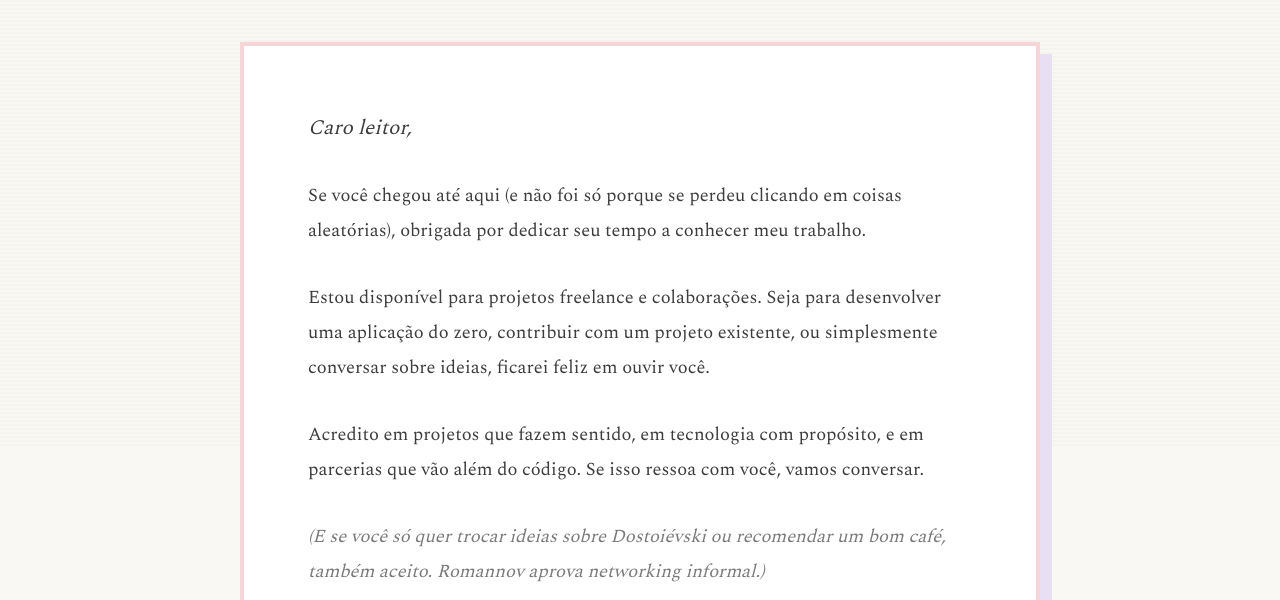
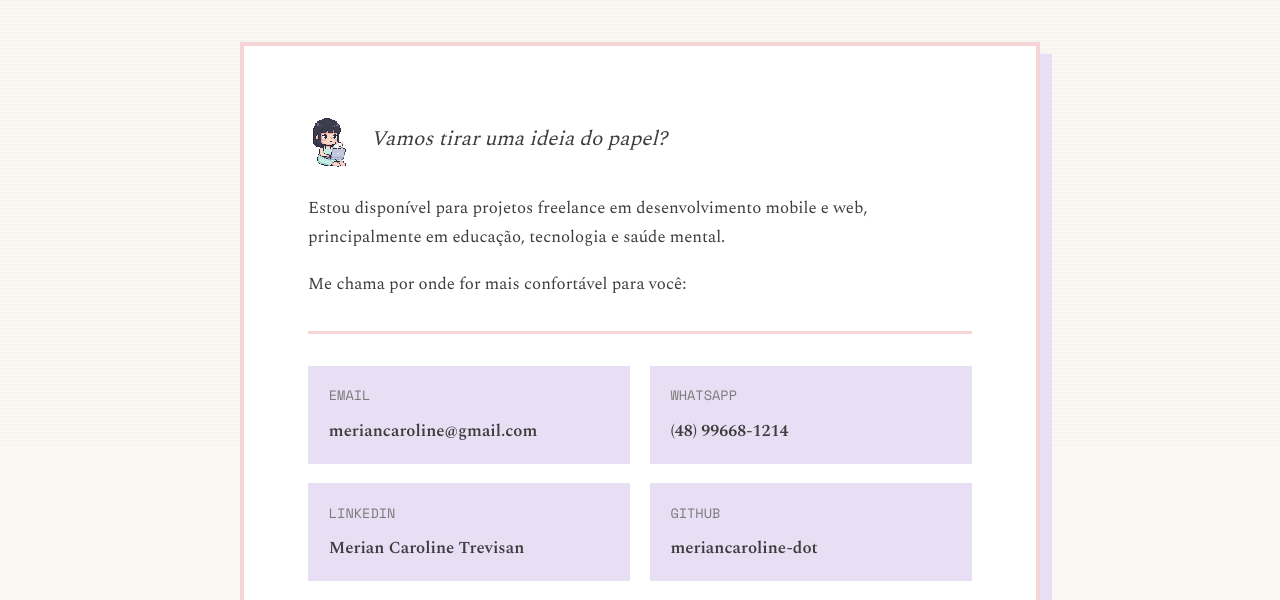
Before and after one commit to meriancaroline-dot/meriancaroline-dot.github.io, a plain HTML site: page contato.html in a window 1280 px wide. Shown: the part 352-952 px from the top of the page. Drawn offline with nearby package versions, Linux system fonts and the light colour scheme.

Commit message:
Update contato.html

```diff
--- a/contato.html
+++ b/contato.html
@@ -21,20 +21,39 @@ nav{background:var(--bege);border-bottom:3px solid var(--rosa);padding:2rem;marg
 h1{font-family:Crimson Text,serif;font-size:4rem;font-weight:600;font-style:italic;margin-bottom:1rem;color:var(--tinta)}
 footer{text-align:center;padding:3rem 2rem;border-top:3px solid var(--rosa);margin-top:6rem;background:var(--bege)}
 footer p{color:var(--cinza);font-style:italic}
+
+/* quadro de contato mantido */
 .contato-box{max-width:800px;margin:3rem auto;padding:4rem;background:white;border:4px solid var(--rosa);box-shadow:12px 12px 0 var(--lilas)}
-.saudacao{font-size:1.3rem;font-style:italic;margin-bottom:2rem;color:var(--tinta)}
-.contato-text{font-size:1.15rem;line-height:1.9;margin-bottom:2rem}
-.contato-grid{display:grid;grid-template-columns:repeat(2,1fr);gap:2rem;margin-top:3rem;padding-top:3rem;border-top:3px solid var(--rosa)}
-.contato-item{padding:1.5rem;background:var(--lilas);text-decoration:none;color:var(--tinta);transition:all 0.3s}
+
+/* saudação com imagem */
+.saudacao{
+    display:flex;
+    align-items:center;
+    gap:1rem;
+    font-size:1.3rem;
+    font-style:italic;
+    margin-bottom:1.5rem;
+    color:var(--tinta);
+}
+.saudacao img{
+    height:60px;
+    image-rendering:pixelated;
+    flex-shrink:0;
+}
+
+.contato-text{font-size:1.05rem;line-height:1.7;margin-bottom:1.2rem}
+.contato-grid{display:grid;grid-template-columns:repeat(2,1fr);gap:1.2rem;margin-top:2rem;padding-top:2rem;border-top:3px solid var(--rosa)}
+.contato-item{padding:1.1rem 1.3rem;background:var(--lilas);text-decoration:none;color:var(--tinta);transition:all 0.3s}
 .contato-item:hover{transform:translateY(-5px);box-shadow:6px 6px 0 var(--sage)}
 .contato-label{font-family:Space Mono,monospace;font-size:0.85rem;color:var(--cinza);margin-bottom:0.5rem;text-transform:uppercase}
-.contato-value{color:var(--tinta);font-weight:600;font-size:1.1rem}
-.assinatura{text-align:right;font-style:italic;margin-top:3rem;font-size:1.3rem}
+.contato-value{color:var(--tinta);font-weight:600;font-size:1.05rem}
+.assinatura{text-align:right;font-style:italic;margin-top:2.5rem;font-size:1.3rem}
 @media (max-width:768px){
 h1{font-size:2.5rem}
 .contato-box{padding:2.5rem}
 .contato-grid{grid-template-columns:1fr}
 .nav-container{flex-direction:column;align-items:flex-start}
+.saudacao{flex-direction:row}
 }
     </style>
 </head>
@@ -55,33 +74,38 @@ h1{font-size:2.5rem}
         <div class="container">
             <h1>Vamos Conversar</h1>
             <div class="contato-box">
-                <p class="saudacao">Caro leitor,</p>
-                <p class="contato-text">Se você chegou até aqui (e não foi só porque se perdeu clicando em coisas aleatórias), obrigada por dedicar seu tempo a conhecer meu trabalho.</p>
-                <p class="contato-text">Estou disponível para projetos freelance e colaborações. Seja para desenvolver uma aplicação do zero, contribuir com um projeto existente, ou simplesmente conversar sobre ideias, ficarei feliz em ouvir você.</p>
-                <p class="contato-text">Acredito em projetos que fazem sentido, em tecnologia com propósito, e em parcerias que vão além do código. Se isso ressoa com você, vamos conversar.</p>
-                <p class="contato-text" style="color:var(--cinza);font-style:italic">(E se você só quer trocar ideias sobre Dostoiévski ou recomendar um bom café, também aceito. Romannov aprova networking informal.)</p>
+                <p class="saudacao">
+                    <img src="meri_pixel_cute.png" alt="Merian em pixel art com hamster branco no ombro">
+                    Vamos tirar uma ideia do papel?
+                </p>
+
+                <p class="contato-text">
+                    Estou disponível para projetos freelance em desenvolvimento mobile e web,
+                    principalmente em educação, tecnologia e saúde mental.
+                </p>
+                <p class="contato-text">
+                    Me chama por onde for mais confortável para você:
+                </p>
+
                 <div class="contato-grid">
                     <a href="mailto:meriancaroline@gmail.com" class="contato-item">
                         <div class="contato-label">Email</div>
                         <div class="contato-value">meriancaroline@gmail.com</div>
                     </a>
-                    <a href="https://github.com/meriancaroline-dot" target="_blank" class="contato-item">
-                        <div class="contato-label">GitHub</div>
-                        <div class="contato-value">meriancaroline-dot</div>
+                    <a href="https://wa.me/5548996681214" target="_blank" class="contato-item">
+                        <div class="contato-label">WhatsApp</div>
+                        <div class="contato-value">(48) 99668-1214</div>
                     </a>
                     <a href="https://www.linkedin.com/in/merian-caroline-trevisan-509904259/" target="_blank" class="contato-item">
                         <div class="contato-label">LinkedIn</div>
                         <div class="contato-value">Merian Caroline Trevisan</div>
                     </a>
-                    <a href="https://medium.com/@meriancaroline" target="_blank" class="contato-item">
-                        <div class="contato-label">Medium</div>
-                        <div class="contato-value">@meriancaroline</div>
-                    </a>
-                    <a href="https://wa.me/5548996681214" target="_blank" class="contato-item">
-                        <div class="contato-label">WhatsApp</div>
-                        <div class="contato-value">(48) 99668-1214</div>
+                    <a href="https://github.com/meriancaroline-dot" target="_blank" class="contato-item">
+                        <div class="contato-label">GitHub</div>
+                        <div class="contato-value">meriancaroline-dot</div>
                     </a>
                 </div>
+
                 <p class="assinatura">Merian Caroline</p>
             </div>
         </div>
```
